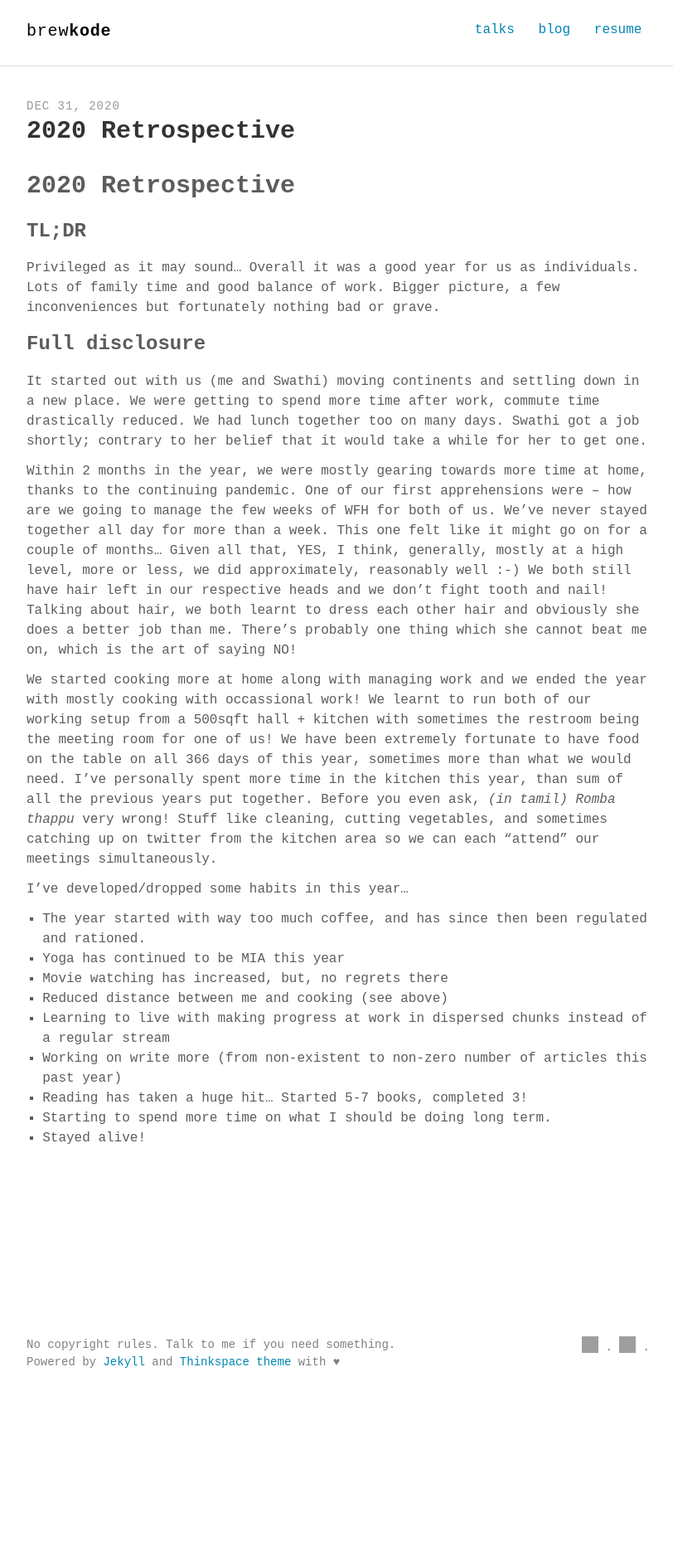
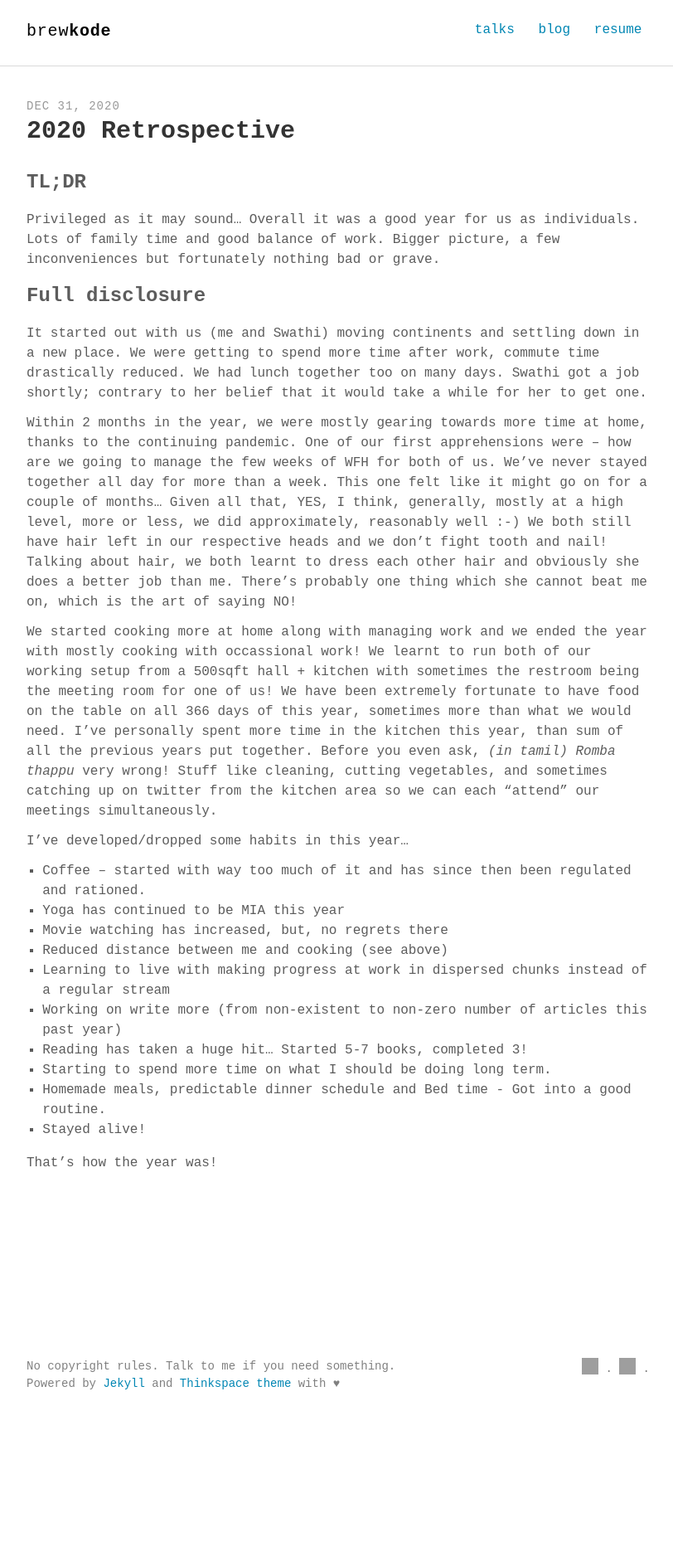
Before and after one commit to brewkode/brewkode.github.io, a Jekyll site: the page built from _posts/2020-12-31-Retrospective-2020.md, in a window 1280 px wide. Shown: the whole page at 83% size, without its empty margins (232-1044 px from the left). Built offline with Jekyll 4.4.1, drawn with Linux system fonts in a browser that asks for light colours; some web fonts are replaced; before the commit the page ends 1845 px from its top, so only the background shows below that; grey boxes are pictures that could not be loaded.

Commit message:
Minor updates to the 2020 retro

```diff
--- a/_posts/2020-12-31-Retrospective-2020.md
+++ b/_posts/2020-12-31-Retrospective-2020.md
@@ -4,7 +4,6 @@ title: "2020 Retrospective"
 comments: false
 ---
 
-# 2020 Retrospective
 ### TL;DR
 
 Privileged as it may sound... Overall it was a good year for us as individuals. Lots of family time and good balance of work. Bigger picture, a few inconveniences but fortunately nothing bad or grave.
@@ -18,7 +17,7 @@ Within 2 months in the year, we were mostly gearing towards more time at home, t
 We started cooking more at home along with managing work and we ended the year with mostly cooking with occassional work! We learnt to run both of our working setup from a 500sqft hall + kitchen with sometimes the restroom being the meeting room for one of us! We have been extremely fortunate to have food on the table on all 366 days of this year, sometimes more than what we would need. I've personally spent more time in the kitchen this year, than sum of all the previous years put together. Before you even ask, _(in tamil) Romba thappu_ very wrong! Stuff like cleaning, cutting vegetables, and sometimes catching up on twitter from the kitchen area so we can each "attend" our meetings simultaneously.
 
 I've developed/dropped some habits in this year...
-1. The year started with way too much coffee, and has since then been regulated and rationed.
+1. Coffee -- started with way too much of it and has since then been regulated and rationed.
 2. Yoga has continued to be MIA this year
 3. Movie watching has increased, but, no regrets there
 4. Reduced distance between me and cooking (see above)
@@ -26,4 +25,7 @@ I've developed/dropped some habits in this year...
 6. Working on write more (from non-existent to non-zero number of articles this past year)
 7. Reading has taken a huge hit... Started 5-7 books, completed 3!
 8. Starting to spend more time on what I should be doing long term.
-9. Stayed alive!
+9. Homemade meals, predictable dinner schedule and Bed time - Got into a good routine.
+10. Stayed alive!
+
+That's how the year was!
```
